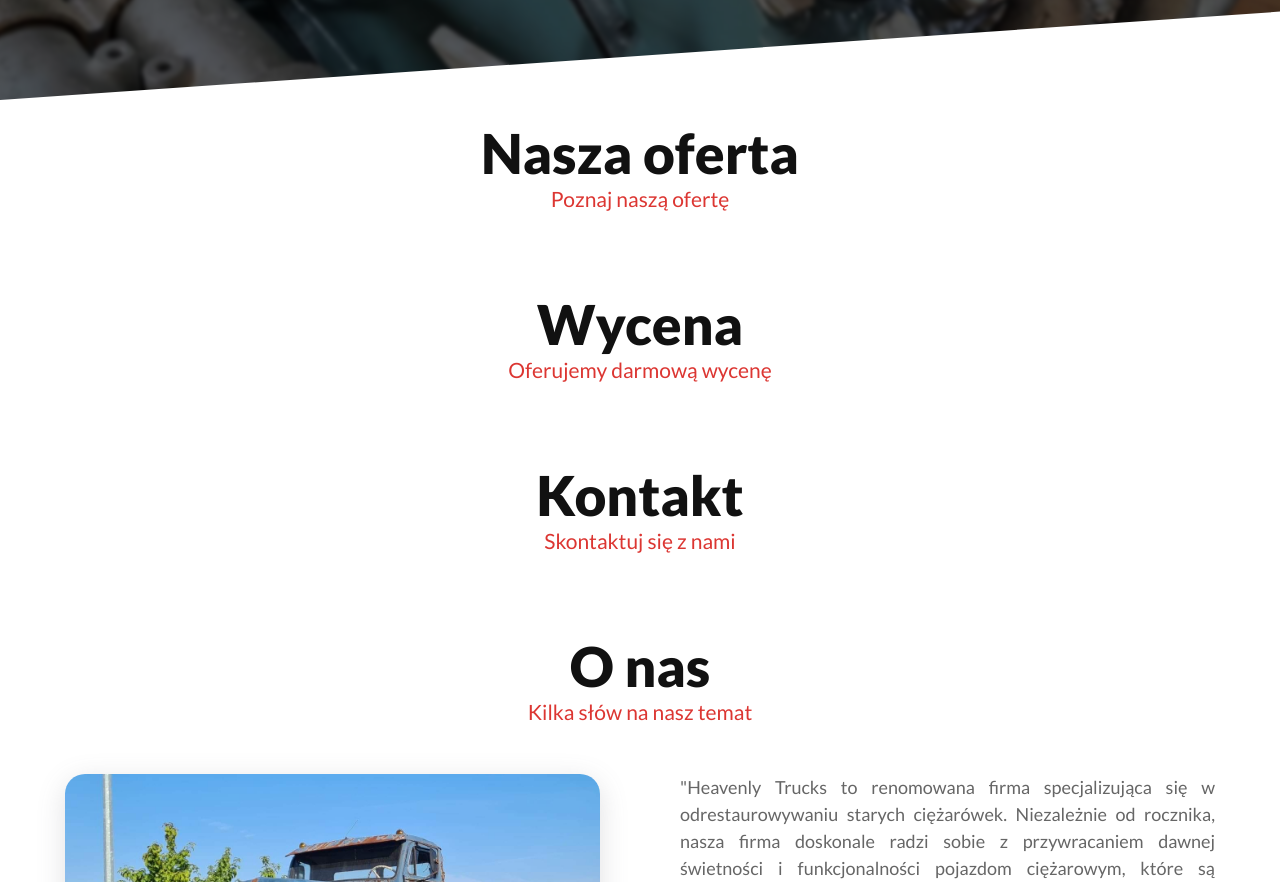
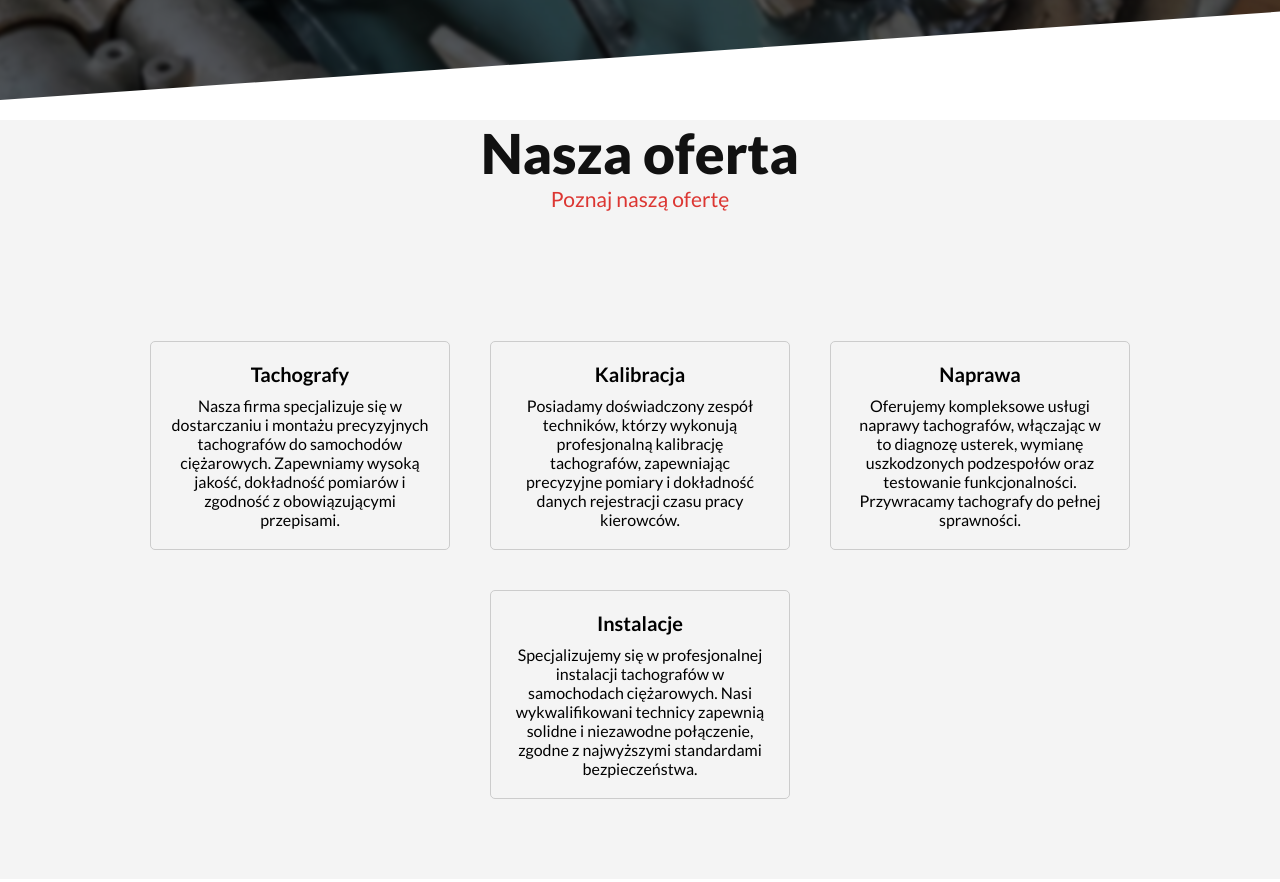
Before and after one commit to KacperKsiez/heavenly-trucks, a website built with webpack: page src/index.html in a window 1280 px wide. Shown: the part 580-1462 px from the top of the page. Built offline with nearby package versions, Linux system fonts and the light colour scheme; files whose address does not match are found by name.

Commit message:
offer cards

```diff
--- a/src/index.html
+++ b/src/index.html
@@ -5,6 +5,7 @@
 		<meta http-equiv="X-UA-Compatible" content="IE=edge" />
 		<meta name="viewport" content="width=device-width, initial-scale=1.0" />
 		<title>Serwis pojazdów ciężarowych - Tachografy, kalibracja, sprawdzanie, naprawa samochodów ciężarowych - Heavenly Trucks</title>
+		<link rel="icon" href="./media/img/favico.ico" type="image/x-icon" />
 		<meta
 			name="description"
 			content="Heavenly Trucks - ekspert w tachografach i samochodach ciężarowych. Nasza firma specjalizuje się w kalibracji, sprawdzaniu, naprawie i instalacji tachografów. Zaufaj naszemu doświadczeniu i profesjonalizmowi, aby zapewnić Ci niezawodność i zgodność ze standardami branżowymi"
@@ -51,10 +52,38 @@
 				<img class="section-top__img" src="./media/img/b1.jpg" alt="silnik od scania" />
 			</section>
 
-			<section class="section offer mb-8">
+			<section class="section offer mb-8 bg-lightgray">
 				<div class="heading">
 					<h2 class="heading__prim">Nasza oferta</h2>
 					<p class="heading__desc">Poznaj naszą ofertę</p>
+				</div>
+
+				<div class="section__content section__content--lg">
+					<div class="offer-cards">
+						<div class="card">
+							<!-- <img src="tachografy.jpg" alt="Tachografy" /> -->
+							<h3>Tachografy</h3>
+							<p>Nasza firma specjalizuje się w dostarczaniu i montażu precyzyjnych tachografów do samochodów ciężarowych. Zapewniamy wysoką jakość, dokładność pomiarów i zgodność z obowiązującymi przepisami.</p>
+						</div>
+						<div class="card">
+							<!-- <img src="kalibracja.jpg" alt="Kalibracja" /> -->
+							<h3>Kalibracja</h3>
+							<p>Posiadamy doświadczony zespół techników, którzy wykonują profesjonalną kalibrację tachografów, zapewniając precyzyjne pomiary i dokładność danych rejestracji czasu pracy kierowców.</p>
+						</div>
+						<div class="card">
+							<!-- <img src="naprawa.jpg" alt="Naprawa" /> -->
+							<h3>Naprawa</h3>
+							<p>Oferujemy kompleksowe usługi naprawy tachografów, włączając w to diagnozę usterek, wymianę uszkodzonych podzespołów oraz testowanie funkcjonalności. Przywracamy tachografy do pełnej sprawności.</p>
+						</div>
+						<div class="card">
+							<!-- <img src="instalacje.jpg" alt="Instalacje" /> -->
+							<h3>Instalacje</h3>
+							<p>
+								Specjalizujemy się w profesjonalnej instalacji tachografów w samochodach ciężarowych. Nasi wykwalifikowani technicy zapewnią solidne i niezawodne połączenie, zgodne z najwyższymi standardami
+								bezpieczeństwa.
+							</p>
+						</div>
+					</div>
 				</div>
 			</section>
 			<section class="section gallery mb-8">
@@ -75,7 +104,7 @@
 					<p class="heading__desc">Kilka słów na nasz temat</p>
 				</div>
 				<article class="section__content image-text">
-					<img class="image-text__img" src="./media/img/ciezarowka.jpg" alt="ciężarówka" />
+					<img class="image-text__img shadow" src="./media/img/ciezarowka.jpg" alt="ciężarówka" />
 					<p class="image-text__text">
 						"Heavenly Trucks to renomowana firma specjalizująca się w odrestaurowywaniu starych ciężarówek. Niezależnie od rocznika, nasza firma doskonale radzi sobie z przywracaniem dawnej świetności i funkcjonalności
 						pojazdom ciężarowym, które są narażone na działanie czasu i eksploatacji. Naszym celem jest przywrócenie oryginalnego blasku tych pojazdów, zachowując ich historyczną wartość i charakter. Heavenly Trucks jest
--- a/src/styles/base/_utilities.scss
+++ b/src/styles/base/_utilities.scss
@@ -16,10 +16,22 @@
 	margin-bottom: 12rem !important;
 }
 
+.pt-12 {
+	padding-top: 12rem !important;
+}
+
+.ty-12 {
+	transform: translateY(-12rem) !important;
+}
+
 .shadow-childs {
 	& > * {
 		@include defaultShadow;
 	}
+}
+
+.shadow {
+	@include defaultShadow;
 }
 
 .flex-1 {
@@ -36,3 +48,7 @@
 .border-xl {
 	border-radius: 3rem !important;
 }
+
+.bg-lightgray {
+	background-color: #f4f4f4;
+}
--- a/src/styles/components/_card.scss
+++ b/src/styles/components/_card.scss
@@ -0,0 +1,32 @@
+.offer-cards {
+	display: flex;
+	flex-wrap: wrap;
+	justify-content: center;
+	padding: 6rem 0;
+}
+
+.card {
+	width: 30rem;
+	margin: 2rem;
+	padding: 2rem;
+	border: 1px solid #ccc;
+	border-radius: 5px;
+	text-align: center;
+}
+
+.card img {
+	width: 20rem;
+	height: 20rem;
+	object-fit: cover;
+	border-radius: 50%;
+	margin-bottom: 10px;
+}
+
+.card h3 {
+	font-size: 2rem;
+	margin-bottom: 1rem;
+}
+
+.card p {
+	font-size: 1.6rem;
+}
--- a/src/styles/components/_section.scss
+++ b/src/styles/components/_section.scss
@@ -8,5 +8,9 @@
 		flex-wrap: wrap;
 		justify-content: center;
 		gap: 4rem;
+
+		&--lg {
+			width: min(190rem, 100%);
+		}
 	}
 }
--- a/src/styles/layout/_section-top.scss
+++ b/src/styles/layout/_section-top.scss
@@ -2,6 +2,8 @@
 	height: 85vh;
 	clip-path: polygon(0 0, 100% 0, 100% 87%, 0 100%);
 	width: 100vw;
+
+	z-index: 123;
 
 	// background: #234 url('../media/img/b1.jpg');
 	// background-size: cover;
@@ -47,6 +49,7 @@
 
 	&__img {
 		position: absolute;
+
 		top: 0;
 		left: 0;
 		display: block;
```
Also changed, not shown: dist/c85113c5157e2d372896.ico (added), dist/index.html, dist/main.css, src/media/img/favico.ico (added), 1 other file.
